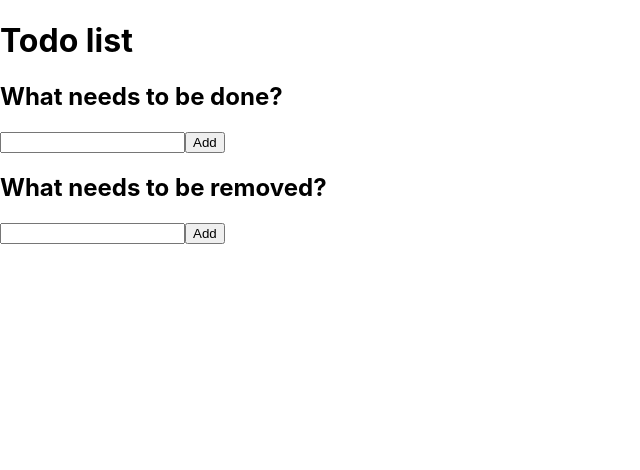
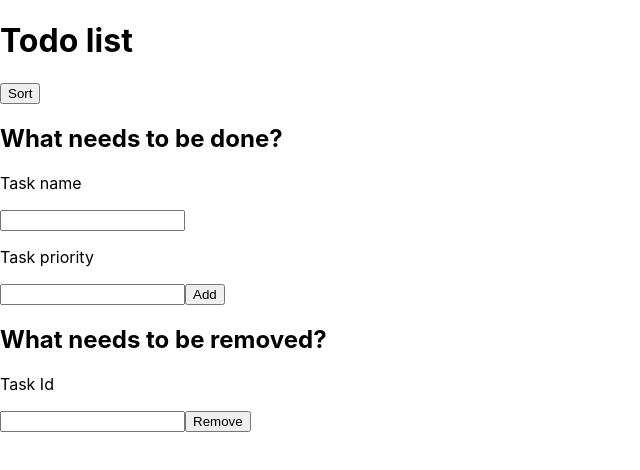
Before and after one commit to TiffanyHoang/todo-react-app, a React (Create React App) app: page / in a window 1280 px wide. Shown: the top 470 px of the page, without its empty margins (0-640 px from the left). Built offline with nearby package versions, Linux system fonts and the light colour scheme.

Commit message:
Add remove form and sort feature

```diff
--- a/src/App.js
+++ b/src/App.js
@@ -1,34 +1,40 @@
 import { useState } from 'react';
 import {nanoid} from 'nanoid';
-import { Form } from './components/Form';
+import { Form, FormRemove } from './components/Form';
 
-const Todo = ({ name }) => (<li>{name}</li>);
+const Todo = ({ name, priority, id }) => (<li>P: {priority}
+- N:{name} - Id: {id} </li>);
 
 const App = () => {
   const [tasks, setTasks] = useState([]);
 
-  const taskList = tasks.map(task => <Todo name={task.name} key={task.id} />)
+  const taskList = tasks.map(task => <Todo name={task.name} priority={task.priority} id={task.id} key={task.id} />)
 
-  const addTask = (name)=> {
-    const newTask = { id: "todo-" + nanoid(), name: name };
+  const addTask = (name, priority)=> {
+    const newTask = { id: "todo-" + nanoid(), name: name, priority: priority };
     setTasks([...tasks, newTask]);
   }
 
-  const removeTask = (name)=> {
-    const newTasks = tasks.filter(task => task.name !== name)
+  const removeTask = (id)=> {
+    const newTasks = tasks.filter(task => task.id !== id)
     setTasks([...newTasks]);
   }
 
+  const sort = () => {
+    const newTasks = tasks.sort((a,b)=> a.priority - b.priority);
+    setTasks([...newTasks]);
+  }
   return (
     <>
       <h1>Todo list</h1>
+      <button onClick={sort}>Sort</button>
       <ul>
         {taskList}
       </ul>
       <h2>What needs to be done?</h2>
       <Form onSubmit={addTask}/>
       <h2>What needs to be removed?</h2>
-      <Form onSubmit={removeTask}/>
+      <FormRemove onSubmit={removeTask}/>
     </>
   );
 }
--- a/src/components/Form.js
+++ b/src/components/Form.js
@@ -2,19 +2,24 @@ import { useState } from 'react';
 
 export const Form = ({onSubmit}) => {
     const [name, setName] = useState('');
+    const [priority, setPriority] = useState('');
 
     const handleChange = (e) => {
         setName(e.target.value);
     }
-
+    const handleChangePriority = (e) => {
+        setPriority(e.target.value);
+    }
     const handleSubmit = (e) => {
         e.preventDefault();
-        onSubmit(name);
+        onSubmit(name, priority);
         setName("");
+        setPriority("");
     }
 
     return (
-        <form onSubmit={handleSubmit}>
+        <form onSubmit={handleSubmit} >
+            <p>Task name</p>
             <input
               type="text"
               name="text"
@@ -22,8 +27,50 @@ export const Form = ({onSubmit}) => {
               value={name}
               onChange={handleChange}
             />
+            <p>Task priority</p>
+             <input
+              type="text"
+              name="text"
+              autoComplete="off"
+              value={priority}
+              onChange={handleChangePriority}
+            />
             <button type="submit">
                 Add
+            </button>
+
+        </form>
+    )
+}
+
+
+
+
+export const FormRemove = ({onSubmit}) => {
+    const [id, setId] = useState('');
+
+    const handleChange = (e) => {
+        setId(e.target.value);
+    }
+
+    const handleSubmit = (e) => {
+        e.preventDefault();
+        onSubmit(id);
+        setId("");
+    }
+
+    return (
+        <form onSubmit={handleSubmit} >
+            <p>Task Id</p>
+            <input
+              type="text"
+              name="text"
+              autoComplete="off"
+              value={id}
+              onChange={handleChange}
+            />
+            <button type="submit">
+                Remove
             </button>
         </form>
     )
```
Lines whose indentation alone changed are shown as unchanged.
